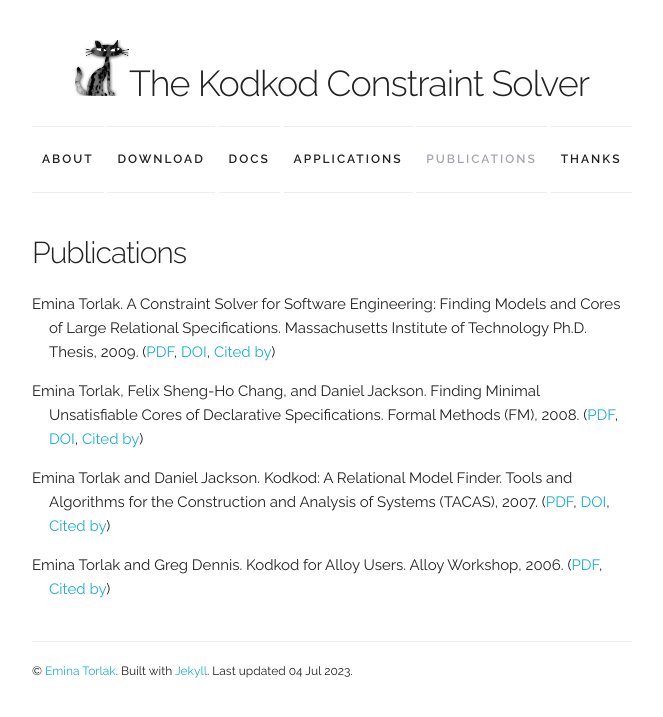
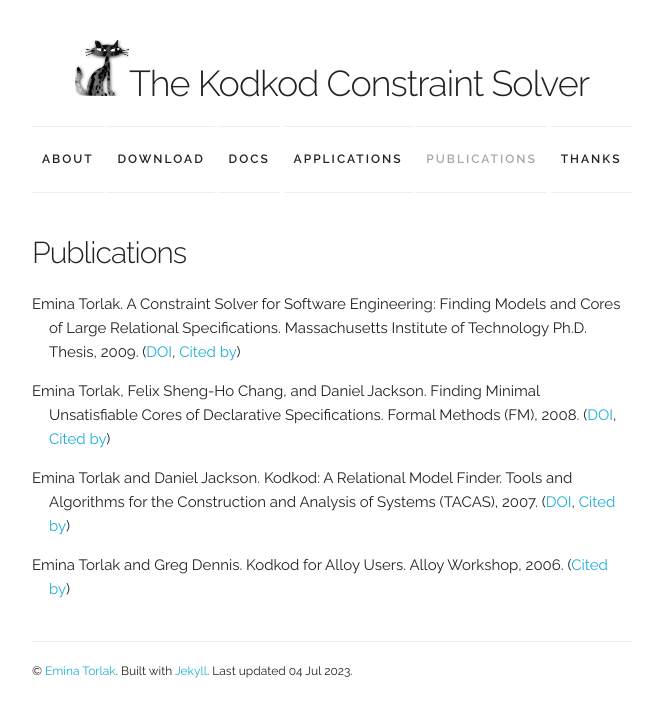
Before and after one commit to emina/kodkod, a Jekyll site: the page built from pubs.md, in a window 1280 px wide. Shown: the top 717 px of the page, without its empty margins (308-971 px from the left). Built offline with Jekyll 4.4.1, drawn with Linux system fonts in a browser that asks for light colours.

```diff
--- a/pubs.md
+++ b/pubs.md
@@ -5,19 +5,15 @@ title: "Publications"
 ## Publications
 
 {: .bibliography}
-* Emina Torlak. A Constraint Solver for Software Engineering: Finding Models and Cores of Large Relational Specifications. Massachusetts Institute of Technology Ph.D. Thesis, 2009. ([PDF][phd-pdf], [DOI][phd-doi], [Cited by][phd-cite])
-* Emina Torlak, Felix Sheng-Ho Chang, and Daniel Jackson. Finding Minimal Unsatisfiable Cores of Declarative Specifications. Formal Methods (FM), 2008. ([PDF][fm08-pdf], [DOI][fm08-doi], [Cited by][fm08-cite])
-* Emina Torlak and Daniel Jackson. Kodkod: A Relational Model Finder. Tools and Algorithms for the Construction and Analysis of Systems (TACAS), 2007. ([PDF][tacas07-pdf], [DOI][tacas07-doi], [Cited by][tacas07-cite])
-* Emina Torlak and Greg Dennis. Kodkod for Alloy Users. Alloy Workshop, 2006. ([PDF][alloy06-pdf], [Cited by][alloy06-cite])
+* Emina Torlak. A Constraint Solver for Software Engineering: Finding Models and Cores of Large Relational Specifications. Massachusetts Institute of Technology Ph.D. Thesis, 2009. ([DOI][phd-doi], [Cited by][phd-cite])
+* Emina Torlak, Felix Sheng-Ho Chang, and Daniel Jackson. Finding Minimal Unsatisfiable Cores of Declarative Specifications. Formal Methods (FM), 2008. ([DOI][fm08-doi], [Cited by][fm08-cite])
+* Emina Torlak and Daniel Jackson. Kodkod: A Relational Model Finder. Tools and Algorithms for the Construction and Analysis of Systems (TACAS), 2007. ([DOI][tacas07-doi], [Cited by][tacas07-cite])
+* Emina Torlak and Greg Dennis. Kodkod for Alloy Users. Alloy Workshop, 2006. ([Cited by][alloy06-cite])
 
-[phd-pdf]: http://homes.cs.washington.edu/~emina/pubs/kodkod.phd.pdf
 [phd-doi]: http://dl.acm.org/citation.cfm?id=1713778
 [phd-cite]: https://scholar.google.com/scholar?oi=bibs&hl=en&cites=4090812143267948895&as_sdt=5
-[fm08-pdf]: http://homes.cs.washington.edu/~emina/pubs/kodkod.fm08.pdf
-[fm08-doi]: http://www.springerlink.com/content/y17x1p3qw4550320/
+[fm08-doi]: https://link.springer.com/chapter/10.1007/978-3-540-68237-0_23
 [fm08-cite]: https://scholar.google.com/scholar?oi=bibs&hl=en&cites=6163057300495226840&as_sdt=5
-[tacas07-pdf]: http://homes.cs.washington.edu/~emina/pubs/kodkod.tacas07.pdf
-[tacas07-doi]: http://www.springerlink.com/content/d7768253121210g3/
+[tacas07-doi]: https://link.springer.com/chapter/10.1007/978-3-540-71209-1_49
 [tacas07-cite]: https://scholar.google.com/scholar?oi=bibs&hl=en&cites=10803141810583922138&as_sdt=5
-[alloy06-pdf]: http://homes.cs.washington.edu/~emina/pubs/kodkod.alloy06.pdf
 [alloy06-cite]: https://scholar.google.com/scholar?oi=bibs&hl=en&cites=14538885669309878766&as_sdt=5
```
